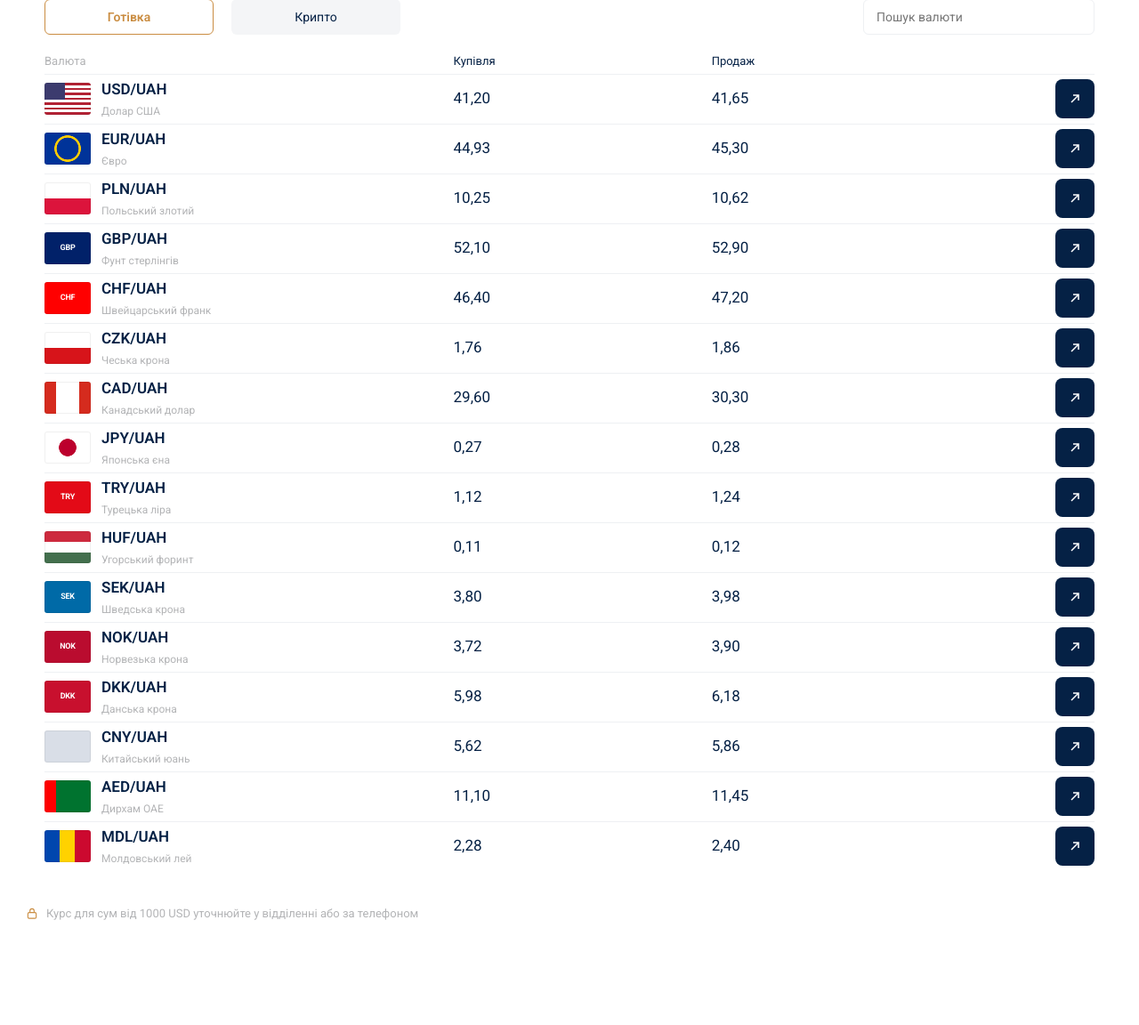
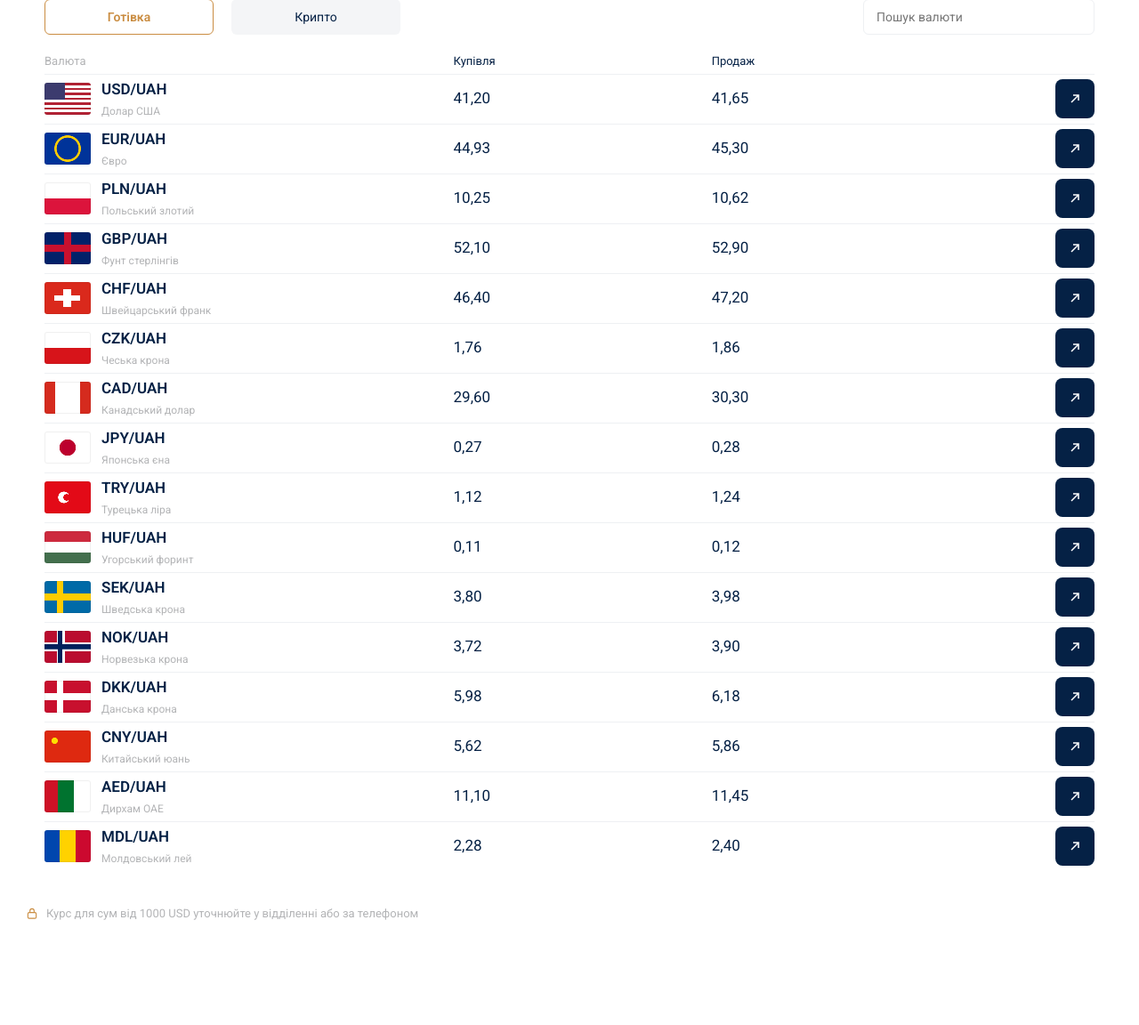
Before and after one commit to prometeylabsanna-lgtm/obmin21, a Django app: page /kursy/ in a window 1280 px wide. Shown: the part 331-1483 px from the top of the page at 89% size. Run offline with Django 5.2, Linux system fonts and the light colour scheme; data comes from the database, SQL or seed files in the repository; parts of the project's set-up code (start-up, migrations or seed data) failed here and were passed over.

Commit message:
флаги

```diff
--- a/src/core/static/css/components/forms.css
+++ b/src/core/static/css/components/forms.css
@@ -158,12 +158,62 @@
 
 .flag[data-code="GBP"],
 .flag--gbp {
-  background: #012169;
+  background:
+    linear-gradient(90deg, transparent 42%, #c8102e 42% 58%, transparent 58%),
+    linear-gradient(#012169 38%, #c8102e 38% 62%, #012169 62%);
 }
 
 .flag[data-code="CHF"],
 .flag--chf {
-  background: #ff0000;
+  background:
+    linear-gradient(#fff, #fff) 50% 50% / 18% 56% no-repeat,
+    linear-gradient(#fff, #fff) 50% 50% / 56% 18% no-repeat,
+    #da291c;
+}
+
+.flag[data-code="CNY"] {
+  background:
+    radial-gradient(circle at 22% 32%, #ffde00 0 7%, transparent 8%),
+    #de2910;
+}
+
+.flag[data-code="CZK"] {
+  background: linear-gradient(#fff 50%, #d7141a 50%);
+}
+
+.flag[data-code="CAD"] {
+  background: linear-gradient(90deg, #d52b1e 24%, #fff 24% 76%, #d52b1e 76%);
+}
+
+.flag[data-code="JPY"] {
+  background: radial-gradient(circle at 50% 50%, #bc002d 0 28%, #fff 30%);
+}
+
+.flag[data-code="TRY"] {
+  background:
+    radial-gradient(circle at 48% 50%, #e30a17 0 11%, transparent 12%),
+    radial-gradient(circle at 42% 50%, #fff 0 18%, transparent 19%),
+    #e30a17;
+}
+
+.flag[data-code="HUF"] {
+  background: linear-gradient(#cd2a3e 33.33%, #fff 33.33% 66.66%, #436f4d 66.66%);
+}
+
+.flag[data-code="SEK"] {
+  background:
+    linear-gradient(#fecc00, #fecc00) 32% 0 / 14% 100% no-repeat,
+    linear-gradient(#fecc00, #fecc00) 0 50% / 100% 22% no-repeat,
+    #006aa7;
+}
+
+.flag[data-code="NOK"] {
+  background:
+    linear-gradient(#00205b, #00205b) 32% 0 / 10% 100% no-repeat,
+    linear-gradient(#00205b, #00205b) 0 50% / 100% 16% no-repeat,
+    linear-gradient(#fff, #fff) 32% 0 / 18% 100% no-repeat,
+    linear-gradient(#fff, #fff) 0 50% / 100% 28% no-repeat,
+    #ba0c2f;
 }
 
 .flag:not(:empty) {
@@ -171,44 +221,44 @@
   letter-spacing: -0.2px;
 }
 
-.flag[data-code="CZK"] {
-  background: linear-gradient(#fff 50%, #d7141a 50%);
-}
-
-.flag[data-code="CAD"] {
-  background: linear-gradient(90deg, #d52b1e 25%, #fff 25% 75%, #d52b1e 75%);
-}
-
-.flag[data-code="JPY"] {
-  background: radial-gradient(circle, #bc002d 30%, #fff 32%);
-}
-
-.flag[data-code="TRY"] {
-  background: #e30a17;
-}
-
-.flag[data-code="HUF"] {
-  background: linear-gradient(#cd2a3e 33%, #fff 33% 66%, #436f4d 66%);
-}
-
-.flag[data-code="SEK"] {
-  background: #006aa7;
-}
-
-.flag[data-code="NOK"] {
-  background: #ba0c2f;
-}
-
 .flag[data-code="DKK"] {
-  background: #c8102e;
+  background:
+    linear-gradient(#fff, #fff) 32% 0 / 14% 100% no-repeat,
+    linear-gradient(#fff, #fff) 0 50% / 100% 22% no-repeat,
+    #c8102e;
 }
 
 .flag[data-code="AED"] {
-  background: linear-gradient(90deg, #ff0000 25%, #00732f 25%);
+  background: linear-gradient(90deg, #ce1126 28%, #00732f 28% 64%, #fff 64%);
 }
 
 .flag[data-code="MDL"] {
-  background: linear-gradient(90deg, #0046ae 33%, #ffd200 33% 66%, #cc092f 66%);
+  background: linear-gradient(90deg, #0046ae 33.33%, #ffd200 33.33% 66.66%, #cc092f 66.66%);
+}
+
+.flag[data-code="USDC"] {
+  background: #2775ca;
+  font-size: 12px;
+}
+
+.flag[data-code="BNB"] {
+  background: #f3ba2f;
+  font-size: 12px;
+}
+
+.flag[data-code="SOL"] {
+  background: #9945ff;
+  font-size: 12px;
+}
+
+.flag[data-code="TRX"] {
+  background: #ef0027;
+  font-size: 12px;
+}
+
+.flag[data-code="TON"] {
+  background: #0098ea;
+  font-size: 12px;
 }
 
 .flag[data-code="USDT"] {
--- a/src/rates/models.py
+++ b/src/rates/models.py
@@ -31,12 +31,11 @@ class CurrencyPair(models.Model):
         'BTC': '₿',
         'ETH': 'Ξ',
         'USDT': '₮',
-        'GBP': 'GBP',
-        'CHF': 'CHF',
-        'TRY': 'TRY',
-        'SEK': 'SEK',
-        'NOK': 'NOK',
-        'DKK': 'DKK',
+        'USDC': '$',
+        'BNB': 'B',
+        'SOL': 'S',
+        'TRX': 'T',
+        'TON': 'T',
     }
 
     def __str__(self):
--- a/templates/base.html
+++ b/templates/base.html
@@ -29,7 +29,7 @@
   <link rel="stylesheet" href="{% static 'css/layout.css' %}?v=11">
   <link rel="stylesheet" href="{% static 'css/animations.css' %}?v=13">
   <link rel="stylesheet" href="{% static 'css/components/buttons.css' %}?v=11">
-  <link rel="stylesheet" href="{% static 'css/components/forms.css' %}?v=15">
+  <link rel="stylesheet" href="{% static 'css/components/forms.css' %}?v=16">
   <link rel="stylesheet" href="{% static 'css/components/header.css' %}?v=13">
   <link rel="stylesheet" href="{% static 'css/components/breadcrumbs.css' %}?v=13">
   <link rel="stylesheet" href="{% static 'css/components/footer.css' %}?v=14">
```
